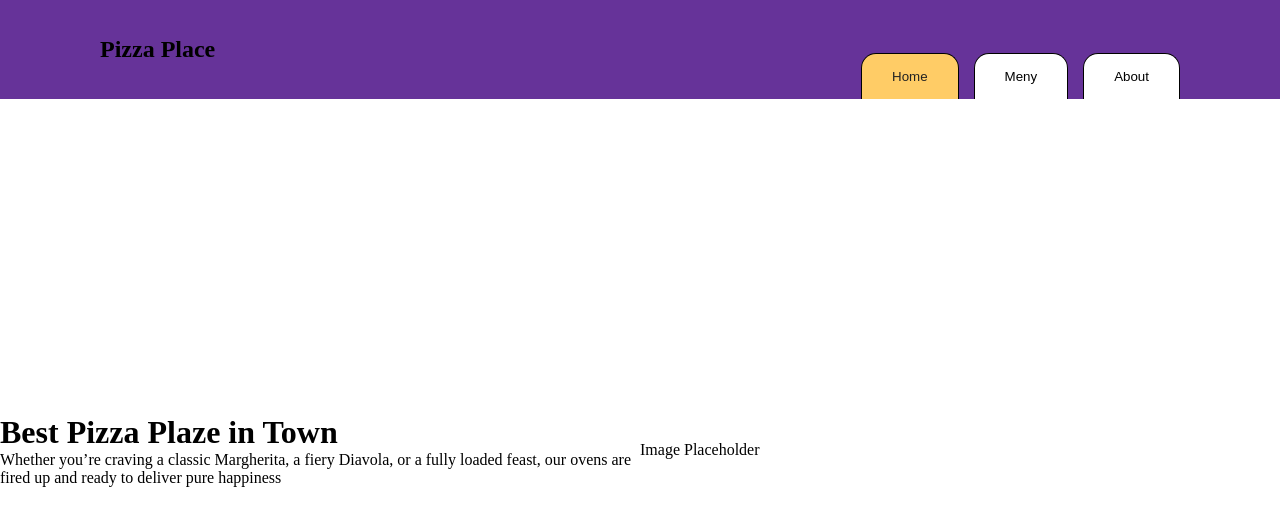
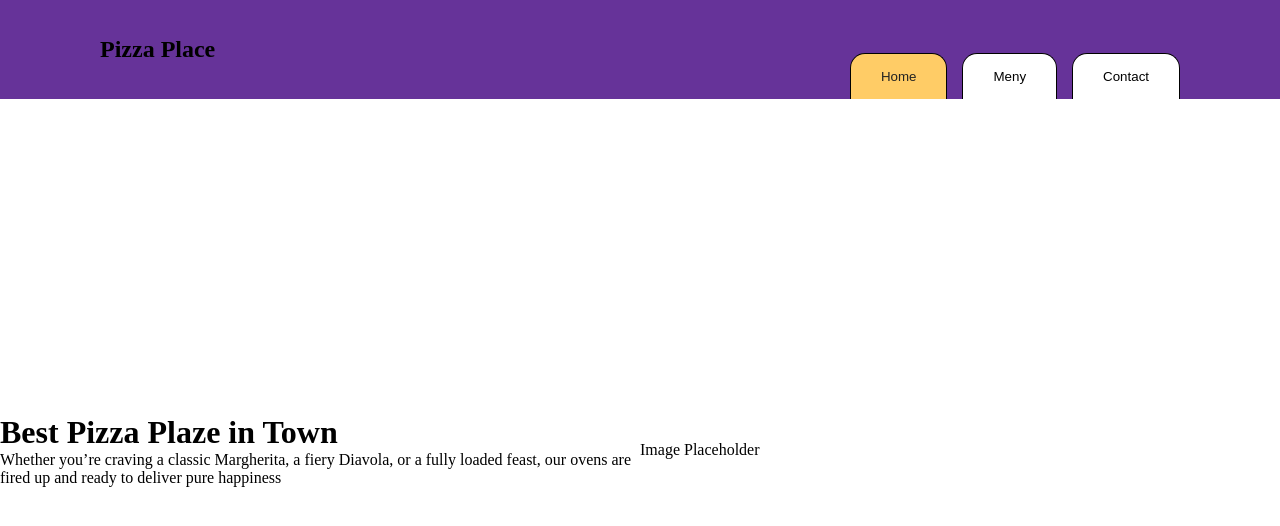
Before and after one commit to NomadicHippiee/restaurant-page, a website built with webpack: page src/template.html in a window 1280 px wide. Built offline with nearby package versions, Linux system fonts and the light colour scheme.

Commit message:
Fix template

```diff
--- a/src/template.html
+++ b/src/template.html
@@ -11,7 +11,7 @@
       <nav class="nav-bar flex-container">
         <button id="home" class="btn">Home</button>
         <button id="menu" class="btn">Meny</button>
-        <button id="contact" class="btn">About</button>
+        <button id="contact" class="btn">Contact</button>
       </nav>
     </header>
     <div id="content" class="flex-container"></div>
```
